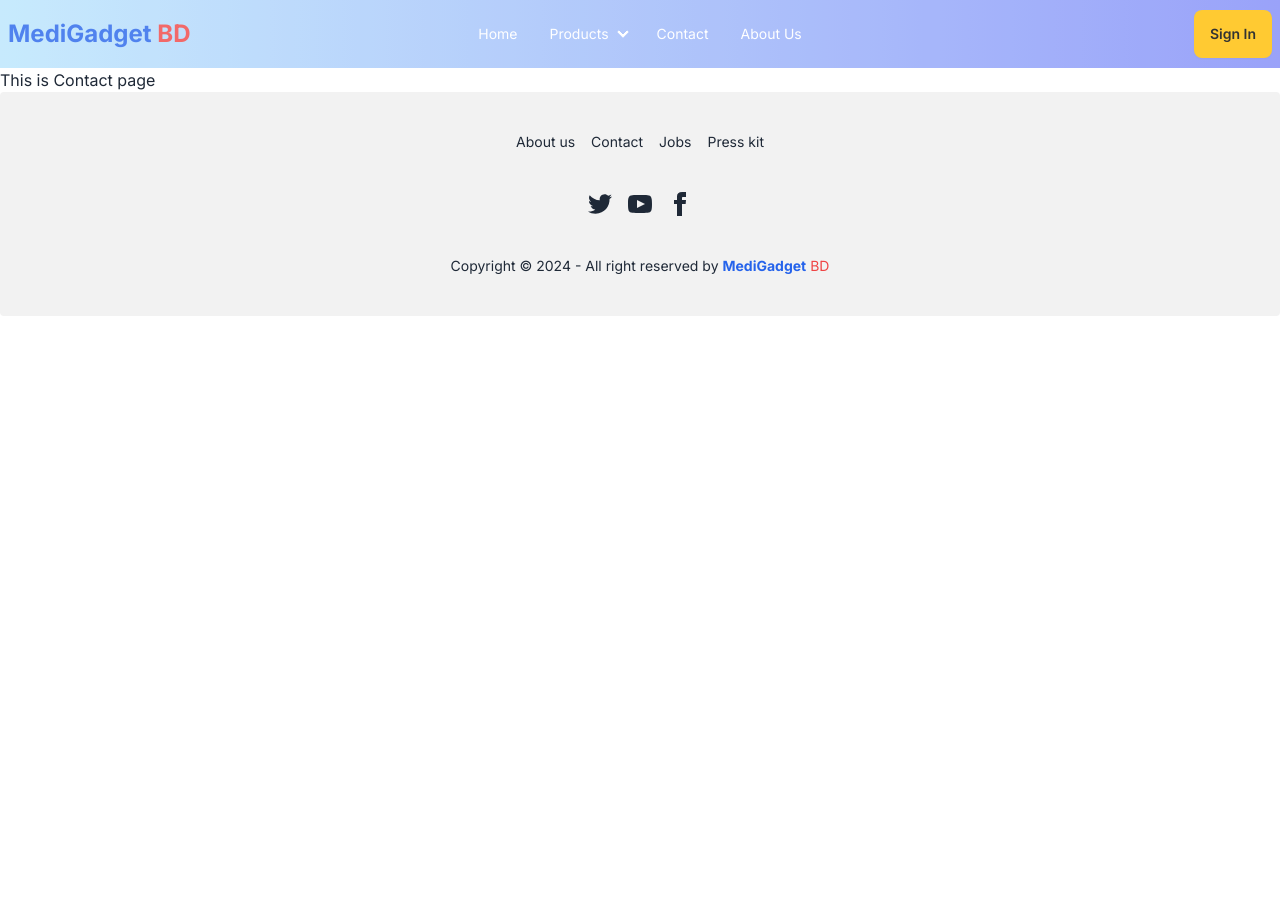
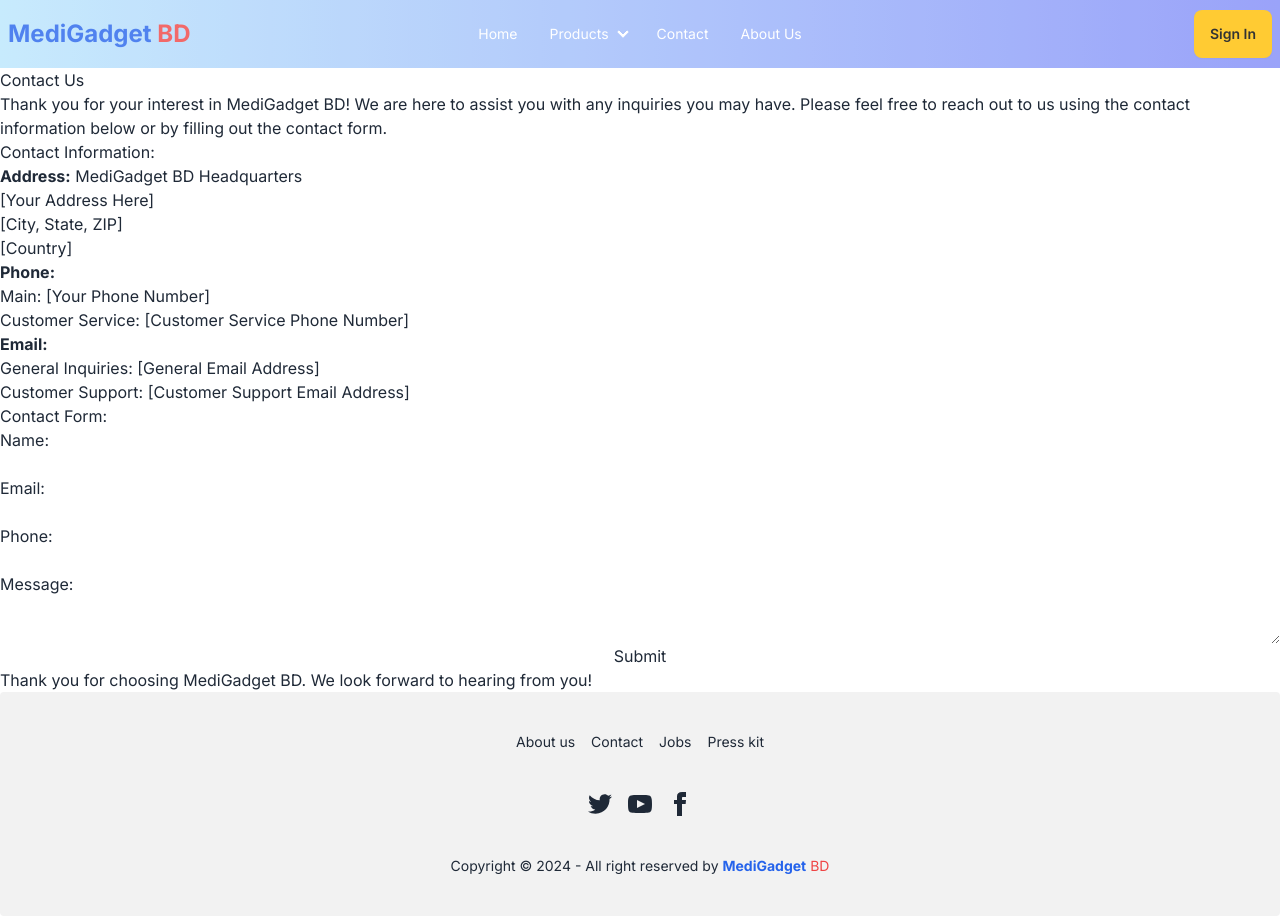
Before and after one commit to Jannatul13064/nextMediGadgetBD, a Next.js app: page /contact in a window 1280 px wide. Before the commit the page ends 800 px from the top, so only its background shows below. Built offline with nearby package versions, Linux system fonts and the light colour scheme.

Commit message:
Contact Structure

```diff
--- a/app/contact/page.js
+++ b/app/contact/page.js
@@ -1,7 +1,59 @@
 import React from "react";
 
 const Contact = () => {
-  return <div>This is Contact page</div>;
+  return (
+    <div>
+      <div>
+        <h1>Contact Us</h1>
+        <p>
+          Thank you for your interest in MediGadget BD! We are here to assist
+          you with any inquiries you may have. Please feel free to reach out to
+          us using the contact information below or by filling out the contact
+          form.
+        </p>
+      </div>
+      <div>
+        <h2>Contact Information:</h2>
+        <p>
+          <strong>Address:</strong> MediGadget BD Headquarters <br />
+          [Your Address Here] <br />
+          [City, State, ZIP] <br />
+          [Country]
+        </p>
+        <p>
+          <strong>Phone:</strong> <br />
+          Main: [Your Phone Number] <br />
+          Customer Service: [Customer Service Phone Number]
+        </p>
+        <p>
+          <strong>Email:</strong> <br />
+          General Inquiries: [General Email Address] <br />
+          Customer Support: [Customer Support Email Address]
+        </p>
+      </div>
+      <div>
+        <h2>Contact Form:</h2>
+        {/* Insert Contact Form Here */}
+        <form style={{ display: "flex", flexDirection: "column" }}>
+          <label htmlFor="name">Name:</label>
+          <input type="text" id="name" name="name" required />
+          <label htmlFor="email">Email:</label>
+          <input type="email" id="email" name="email" required />
+          <label htmlFor="phone">Phone:</label>
+          <input type="tel" id="phone" name="phone" />
+          <label htmlFor="message">Message:</label>
+          <textarea id="message" name="message" required></textarea>
+          <button type="submit">Submit</button>
+        </form>
+      </div>
+      <div>
+        <p>
+          Thank you for choosing MediGadget BD. We look forward to hearing from
+          you!
+        </p>
+      </div>
+    </div>
+  );
 };
 
 export default Contact;
--- a/app/products/page.js
+++ b/app/products/page.js
@@ -1,7 +1,14 @@
 import React from "react";
+import Categoryone from "./categories/categoryone/page";
+import Categorytwo from "./categories/categorytwo/page";
 
 const Products = () => {
-  return <div>Products</div>;
+  return (
+    <div>
+      <Categoryone />
+      <Categorytwo />
+    </div>
+  );
 };
 
 export default Products;
--- a/components/Navbar.jsx
+++ b/components/Navbar.jsx
@@ -35,6 +35,9 @@
               <details>
                 <summary>Products</summary>
                 <ul className="p-2">
+                  <li>
+                    <Link href="/products">All Products</Link>
+                  </li>
                   <li>
                     <Link href="/products/categories/categoryone">
                       Category 1
@@ -76,6 +79,9 @@
               <summary className="text-white">Products</summary>
               <ul className="p-2">
                 <li>
+                  <Link href="/products">All Products</Link>
+                </li>
+                <li>
                   <Link href="/products/categories/categoryone">
                     Category 1
                   </Link>
```
